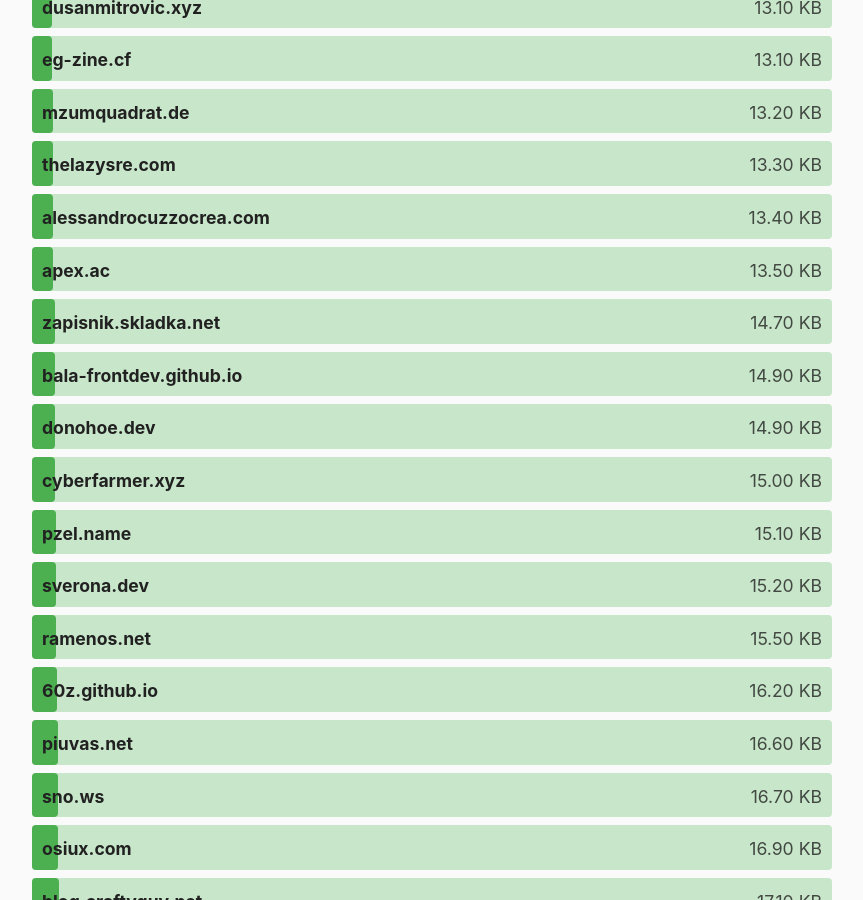
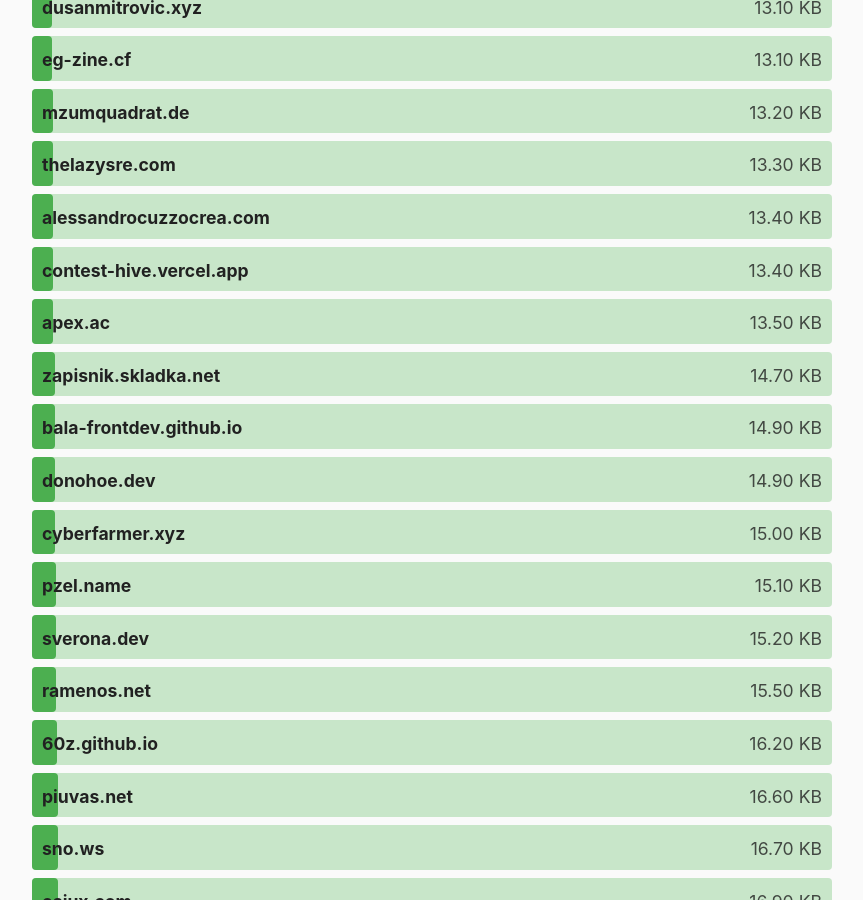
Before and after one commit to kevquirk/512kb.club, a Jekyll site: the page built from index.md, in a window 1280 px wide and 900 px high, scrolled down 6320 px. Shown: the whole window, without its empty margins (208-1071 px from the left). Built offline with Jekyll 4.4.1, drawn with Linux system fonts in a browser that asks for light colours.

Commit message:
Update sites.yml

```diff
--- a/_data/sites.yml
+++ b/_data/sites.yml
@@ -722,6 +722,11 @@
   url: https://consoom.soy/
   size: 5.3
   last_checked: 2022-04-26
+
+- domain: contest-hive.vercel.app
+  url: https://contest-hive.vercel.app/
+  size: 13.4
+  last_checked: 2023-09-05
 
 - domain: control.org
   url: https://control.org/
```
